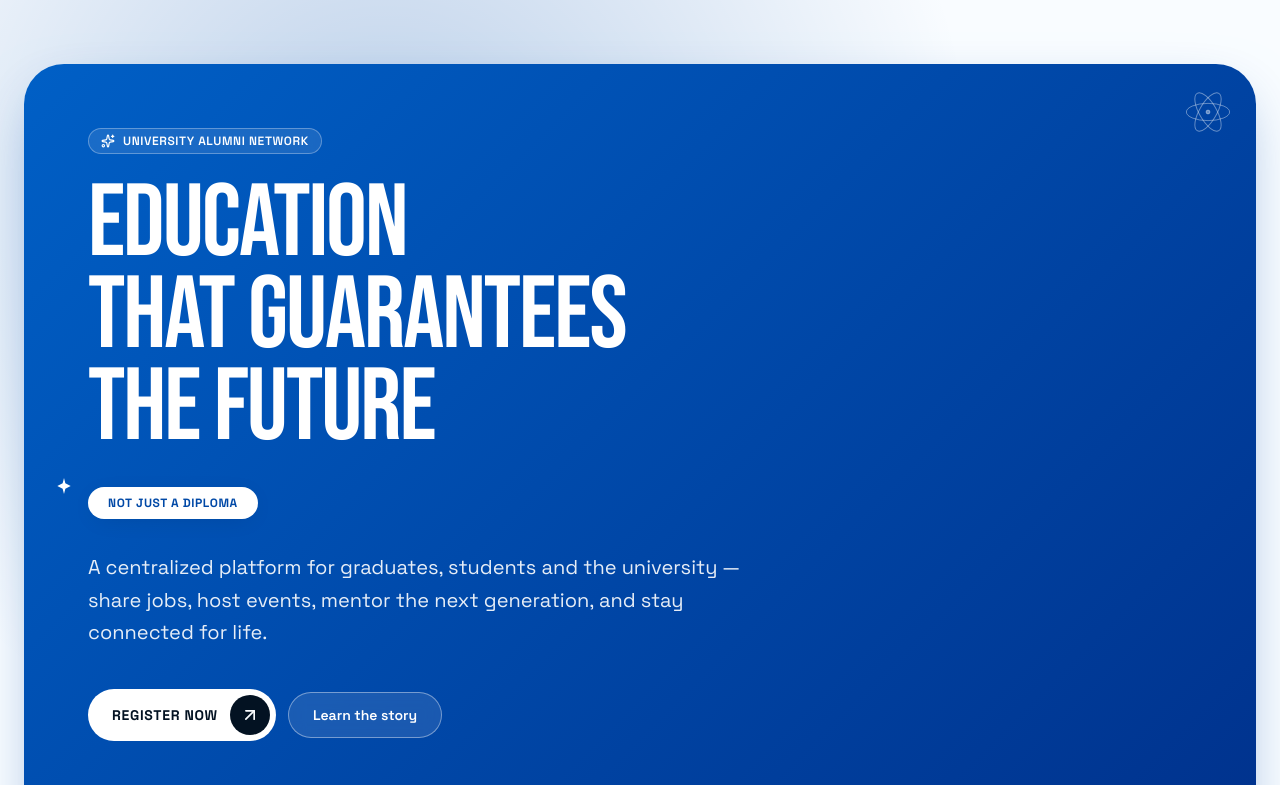
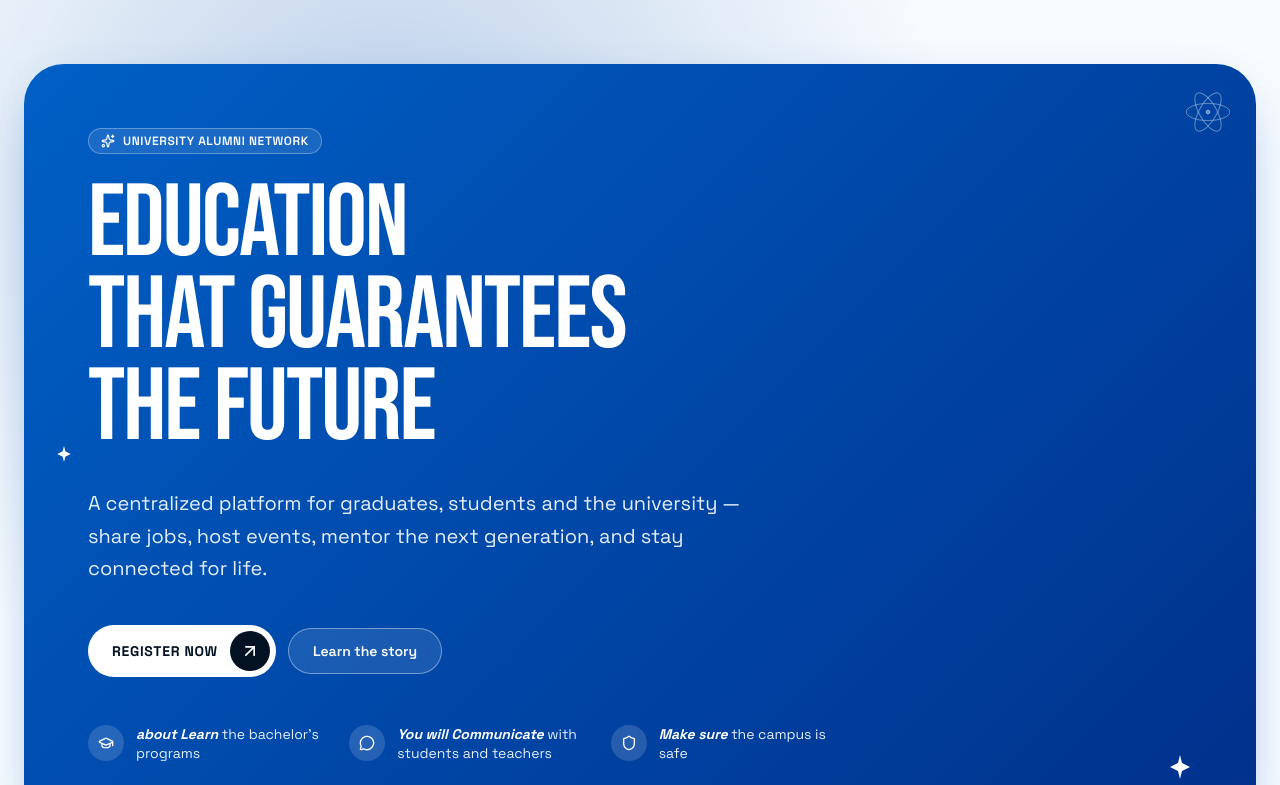
Before and after one commit to preciousaleina/alumbridge, a React (Vite) app: page / in a window 1280 px wide. Shown: the top 785 px of the page. Built offline with nearby package versions, Linux system fonts and the light colour scheme.

Commit message:
Changes
Co-authored-by: preciousaleina <268438950+preciousaleina@users.noreply.github.com>

```diff
--- a/src/integrations/supabase/client.ts
+++ b/src/integrations/supabase/client.ts
@@ -19,6 +19,9 @@ function createSupabaseClient() {
   }
 
   return createClient<Database>(SUPABASE_URL, SUPABASE_PUBLISHABLE_KEY, {
+    global: {
+      fetch: (...args) => globalThis.fetch(...args),
+    },
     auth: {
       storage: typeof window !== 'undefined' ? localStorage : undefined,
       persistSession: true,
--- a/src/pages/Index.tsx
+++ b/src/pages/Index.tsx
@@ -38,12 +38,6 @@ export default function Index() {
                   The Future
                 </span>
               </h1>
-
-              <div className="mt-8 flex items-center gap-3">
-                <span className="rounded-full bg-white px-5 py-2 text-xs font-bold uppercase tracking-wider text-primary shadow-soft">
-                  Not Just A Diploma
-                </span>
-              </div>
 
               <p className="mt-8 max-w-2xl text-lg sm:text-xl text-white/90 leading-relaxed">
                 A centralized platform for graduates, students and the university — share jobs, host events, mentor the next generation, and stay connected for life.
```
